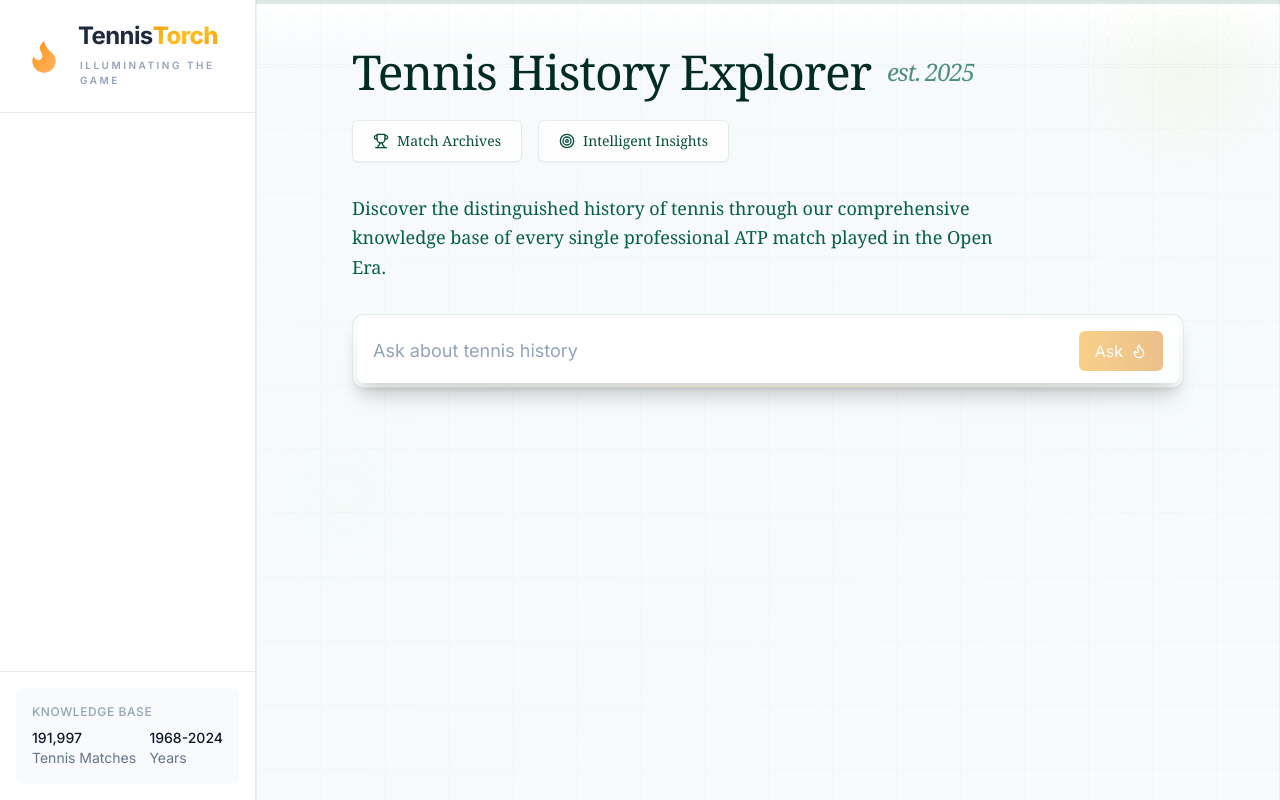
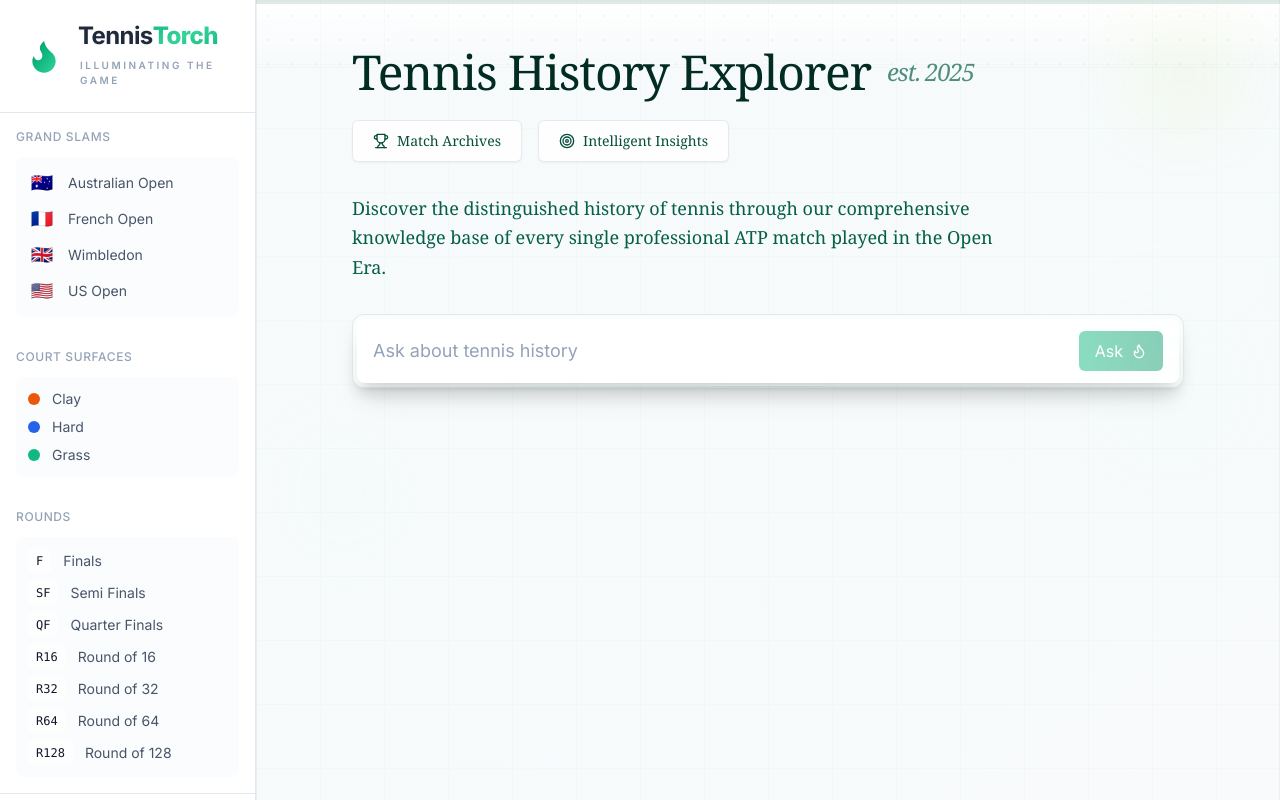
Before and after one commit to rohanvaidya45/tennistorch, a Next.js app in the folder frontend/: page / in a window 1280 px wide. Built offline with nearby package versions, Linux system fonts and the light colour scheme.

Commit message:
Add legend in sidebar

```diff
--- a/frontend/src/app/page.tsx
+++ b/frontend/src/app/page.tsx
@@ -33,6 +33,18 @@ interface QueryResponse {
 }
 
 const MAX_HISTORY = 5; // Maximum number of queries to keep in history
+
+const getTournamentFlag = (tournamentName: string): string | null => {
+    // Map of Grand Slam tournaments to their country flags
+    const grandSlamFlags: { [key: string]: string } = {
+        'Australian Open': '🇦🇺',
+        'French Open': '🇫🇷',
+        'Roland Garros': '🇫🇷', // Alternative name for French Open
+        'Wimbledon': '🇬🇧',
+        'US Open': '🇺🇸'
+    };
+    return grandSlamFlags[tournamentName] || null;
+};
 
 export default function Home() {
     const router = useRouter();
@@ -112,11 +124,12 @@ export default function Home() {
     // Load initial query from URL if present
     useEffect(() => {
         const queryParam = searchParams.get('q');
-        if (queryParam && queryParam !== currentQuestion) {
+        // Only trigger search on initial load if there's a query parameter
+        if (queryParam && !currentQuestion) {
             setCurrentQuestion(queryParam);
             handleQuery(queryParam);
         }
-    }, [searchParams, currentQuestion, handleQuery]);
+    }, []); // Only run on mount
 
     // Save query history to localStorage
     useEffect(() => {
@@ -199,6 +212,7 @@ export default function Home() {
                 {/* Tournament Header */}
                 <div className="flex items-center justify-between mb-3">
                     <div className="flex items-center gap-3">
+                        <div className="flex items-center gap-2">
                             {match.tournament_country && (
                                 <div className="font-mono text-xs px-2 py-1 bg-white/70 backdrop-blur-sm rounded-md border border-emerald-900/5
                                     shadow-sm transition-all duration-300 group-hover:bg-white/90">
@@ -207,9 +221,15 @@ export default function Home() {
                             )}
                             <div>
                                 <div className="font-serif text-emerald-900 text-lg transition-colors duration-300
-                                group-hover:text-emerald-800">{match.tournament_name}</div>
+                                    group-hover:text-emerald-800 flex items-center gap-2">
+                                    {match.tournament_name}
+                                    {getTournamentFlag(match.tournament_name) && (
+                                        <span className="text-base">{getTournamentFlag(match.tournament_name)}</span>
+                                    )}
+                                </div>
                                 <div className="text-xs text-emerald-600/90 font-serif tracking-wide">
                                     {getTournamentLevelName(match.tournament_level)} • {match.surface} • {match.round}
+                                </div>
                             </div>
                         </div>
                     </div>
--- a/frontend/src/components/QueryInput.tsx
+++ b/frontend/src/components/QueryInput.tsx
@@ -33,7 +33,7 @@ export default function QueryInput({ onSubmit, disabled, value, onChange }: Quer
     return (
         <form onSubmit={handleSubmit} className="relative group">
             {/* Glow effect */}
-            <div className={`absolute -inset-0.5 bg-gradient-to-r from-amber-500 via-green-500 to-amber-500 rounded-lg blur opacity-0 group-hover:opacity-20 transition duration-500 ${isFocused ? 'opacity-20' : ''}`} />
+            <div className={`absolute -inset-0.5 bg-gradient-to-r from-emerald-500 via-emerald-400 to-emerald-500 rounded-lg blur opacity-0 group-hover:opacity-20 transition duration-500 ${isFocused ? 'opacity-20' : ''}`} />
 
             <div className="relative bg-white shadow-xl rounded-lg">
                 <div className="flex items-center px-4 py-3">
@@ -50,7 +50,7 @@ export default function QueryInput({ onSubmit, disabled, value, onChange }: Quer
                     <button
                         type="submit"
                         disabled={disabled || !inputValue.trim()}
-                        className="ml-4 px-4 py-2 bg-gradient-to-r from-amber-500 to-amber-600 text-white rounded-md flex items-center gap-2 hover:from-amber-600 hover:to-amber-700 transition-all duration-200 disabled:opacity-50 disabled:cursor-not-allowed"
+                        className="ml-4 px-4 py-2 bg-gradient-to-r from-emerald-500 to-emerald-600 text-white rounded-md flex items-center gap-2 hover:from-emerald-600 hover:to-emerald-700 transition-all duration-200 disabled:opacity-50 disabled:cursor-not-allowed"
                     >
                         {disabled ? (
                             <div className="flex items-center gap-2">
@@ -67,7 +67,7 @@ export default function QueryInput({ onSubmit, disabled, value, onChange }: Quer
                 </div>
 
                 {/* Tennis ball seam decoration */}
-                <div className="absolute left-0 right-0 -bottom-1 h-px bg-gradient-to-r from-transparent via-amber-500/20 to-transparent"></div>
+                <div className="absolute left-0 right-0 -bottom-1 h-px bg-gradient-to-r from-transparent via-emerald-500/20 to-transparent"></div>
             </div>
         </form>
     );
--- a/frontend/src/components/Sidebar.tsx
+++ b/frontend/src/components/Sidebar.tsx
@@ -8,7 +8,7 @@ export default function Sidebar() {
                 <div className="flex items-center">
                     <div className="flex items-center space-x-3.5 group cursor-pointer">
                         <div className="relative">
-                            <div className="absolute -inset-1 bg-gradient-to-r from-amber-400 to-amber-600 rounded-full blur-md opacity-0 group-hover:opacity-30 transition-opacity duration-500"></div>
+                            <div className="absolute -inset-1 bg-gradient-to-r from-emerald-400 to-emerald-600 rounded-full blur-md opacity-0 group-hover:opacity-30 transition-opacity duration-500"></div>
                             <Flame
                                 className="w-10 h-10 transform group-hover:scale-110 transition-all duration-300 ease-out relative"
                                 fill="url(#logo-gradient)"
@@ -17,9 +17,9 @@ export default function Sidebar() {
                             <svg className="absolute" width="0" height="0">
                                 <defs>
                                     <linearGradient id="logo-gradient" x1="0%" y1="0%" x2="100%" y2="100%">
-                                        <stop offset="0%" stopColor="#FF8A00" />
-                                        <stop offset="50%" stopColor="#FFA53D" />
-                                        <stop offset="100%" stopColor="#FFB366" />
+                                        <stop offset="0%" stopColor="#059669" />
+                                        <stop offset="50%" stopColor="#10b981" />
+                                        <stop offset="100%" stopColor="#34d399" />
                                     </linearGradient>
                                 </defs>
                             </svg>
@@ -27,9 +27,9 @@ export default function Sidebar() {
                         <div className="flex flex-col">
                             <span className="text-2xl tracking-tight leading-none">
                                 <span className="font-bold text-slate-800 drop-shadow-sm">Tennis</span>
-                                <span className="bg-gradient-to-br from-amber-500 via-amber-400 to-amber-500 bg-clip-text text-transparent font-extrabold">Torch</span>
+                                <span className="bg-gradient-to-br from-emerald-500 via-emerald-400 to-emerald-500 bg-clip-text text-transparent font-extrabold">Torch</span>
                             </span>
-                            <div className="text-[10px] text-slate-400 font-semibold tracking-[0.25em] mt-2.5 pl-0.5 group-hover:text-amber-500 transition-colors duration-300">
+                            <div className="text-[10px] text-slate-400 font-semibold tracking-[0.25em] mt-2.5 pl-0.5 group-hover:text-emerald-500 transition-colors duration-300">
                                 ILLUMINATING THE GAME
                             </div>
                         </div>
@@ -38,7 +38,90 @@ export default function Sidebar() {
             </div>
 
             {/* Spacer */}
-            <div className="flex-1" />
+            <div className="flex-1">
+                {/* Grand Slams Section */}
+                <div className="p-4">
+                    <div className="text-xs font-medium text-slate-400 uppercase tracking-wider mb-3">
+                        Grand Slams
+                    </div>
+                    <div className="space-y-2 bg-slate-50/50 rounded-lg p-3">
+                        <div className="flex items-center space-x-3">
+                            <span className="text-lg w-7 flex justify-center">🇦🇺</span>
+                            <span className="text-slate-600 text-sm">Australian Open</span>
+                        </div>
+                        <div className="flex items-center space-x-3">
+                            <span className="text-lg w-7 flex justify-center">🇫🇷</span>
+                            <span className="text-slate-600 text-sm">French Open</span>
+                        </div>
+                        <div className="flex items-center space-x-3">
+                            <span className="text-lg w-7 flex justify-center">🇬🇧</span>
+                            <span className="text-slate-600 text-sm">Wimbledon</span>
+                        </div>
+                        <div className="flex items-center space-x-3">
+                            <span className="text-lg w-7 flex justify-center">🇺🇸</span>
+                            <span className="text-slate-600 text-sm">US Open</span>
+                        </div>
+                    </div>
+                </div>
+
+                {/* Court Surfaces Section */}
+                <div className="p-4">
+                    <div className="text-xs font-medium text-slate-400 uppercase tracking-wider mb-3">
+                        Court Surfaces
+                    </div>
+                    <div className="space-y-2 bg-slate-50/50 rounded-lg p-3">
+                        <div className="flex items-center space-x-3">
+                            <div className="w-3 h-3 bg-orange-600 rounded-full"></div>
+                            <span className="text-slate-600 text-sm">Clay</span>
+                        </div>
+                        <div className="flex items-center space-x-3">
+                            <div className="w-3 h-3 bg-blue-600 rounded-full"></div>
+                            <span className="text-slate-600 text-sm">Hard</span>
+                        </div>
+                        <div className="flex items-center space-x-3">
+                            <div className="w-3 h-3 bg-emerald-500 rounded-full"></div>
+                            <span className="text-slate-600 text-sm">Grass</span>
+                        </div>
+                    </div>
+                </div>
+
+                {/* Rounds Section */}
+                <div className="p-4">
+                    <div className="text-xs font-medium text-slate-400 uppercase tracking-wider mb-3">
+                        Rounds
+                    </div>
+                    <div className="space-y-2 bg-slate-50/50 rounded-lg p-3">
+                        <div className="flex items-center space-x-3">
+                            <div className="font-mono text-xs px-2 py-1 bg-white/70 rounded">F</div>
+                            <span className="text-slate-600 text-sm">Finals</span>
+                        </div>
+                        <div className="flex items-center space-x-3">
+                            <div className="font-mono text-xs px-2 py-1 bg-white/70 rounded">SF</div>
+                            <span className="text-slate-600 text-sm">Semi Finals</span>
+                        </div>
+                        <div className="flex items-center space-x-3">
+                            <div className="font-mono text-xs px-2 py-1 bg-white/70 rounded">QF</div>
+                            <span className="text-slate-600 text-sm">Quarter Finals</span>
+                        </div>
+                        <div className="flex items-center space-x-3">
+                            <div className="font-mono text-xs px-2 py-1 bg-white/70 rounded">R16</div>
+                            <span className="text-slate-600 text-sm">Round of 16</span>
+                        </div>
+                        <div className="flex items-center space-x-3">
+                            <div className="font-mono text-xs px-2 py-1 bg-white/70 rounded">R32</div>
+                            <span className="text-slate-600 text-sm">Round of 32</span>
+                        </div>
+                        <div className="flex items-center space-x-3">
+                            <div className="font-mono text-xs px-2 py-1 bg-white/70 rounded">R64</div>
+                            <span className="text-slate-600 text-sm">Round of 64</span>
+                        </div>
+                        <div className="flex items-center space-x-3">
+                            <div className="font-mono text-xs px-2 py-1 bg-white/70 rounded">R128</div>
+                            <span className="text-slate-600 text-sm">Round of 128</span>
+                        </div>
+                    </div>
+                </div>
+            </div>
 
             {/* Stats Section */}
             <div className="p-4 border-t border-slate-200">
```
Lines whose indentation alone changed are shown as unchanged.
